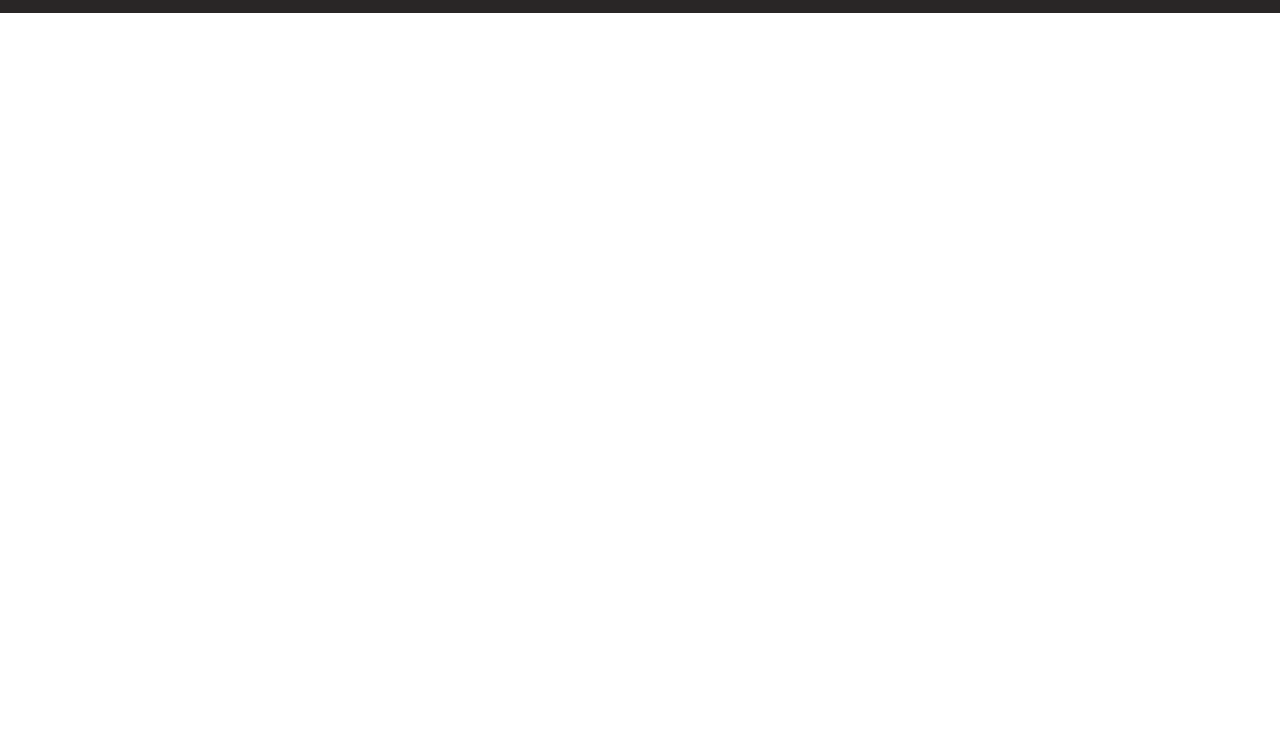
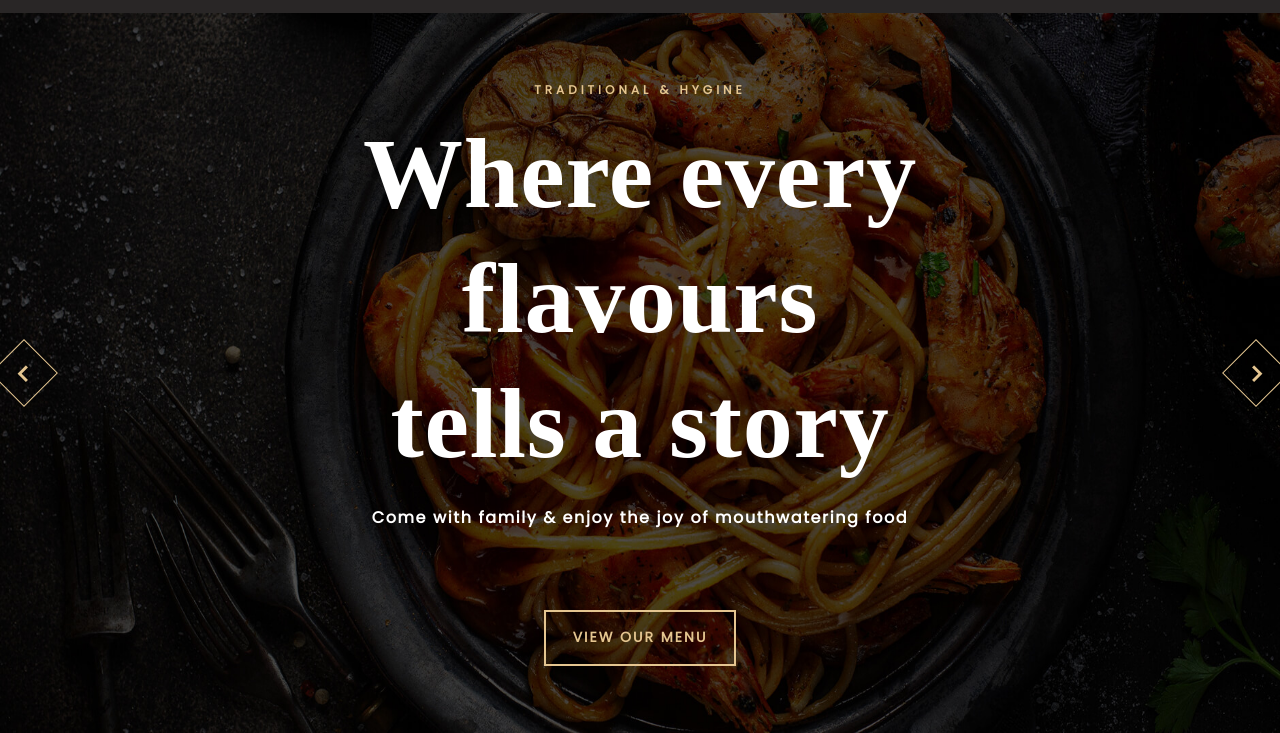
Before and after one commit to AnimeshA867/Grill-Chill, a website built with Vite: page index.html in a window 1280 px wide. Shown: the part 115-848 px from the top of the page. Before the commit the page ends 800 px from the top, so only its background shows below. Built offline with nearby package versions, Linux system fonts and the light colour scheme; a web font is replaced by a local one.

Commit message:
index.html

```diff
--- a/index.html
+++ b/index.html
@@ -85,6 +85,35 @@
     </div>
 
 
+    <!-- HERO SECTION -->
+    <div id="home" class="h-[90vh] w-full font-poppins">
+        <div class="slider h-[90vh] w-full relative flex items-center justify-center overflow-hidden">
+
+            <div class="home_container z-10 md:gap-52 justify-between flex items-center">
+
+                <button class="hidden lg:block prev_slide h-[3rem] w-[3rem] bg-none border-[1px] border-solid border-[#e4c590] p-[6px] transform rotate-45">
+                    <span> <i class='bx bx-chevron-left text-[#e4c590] justify-center text-[35px] items-center transform -rotate-45 hover:text-white hover:cursor-pointer hover:transition hover:duration-500 hover:ease-in-out'></i> </span>
+                </button>
+
+                <div class="home_contains flex flex-col items-center justify-center tracking-wider">
+                    <p class="home_top lg:text-[12px] md:text-[12px] text-[10px] tracking-[4px] font-black text-[#e4c590]">TRADITIONAL & HYGINE</p>
+                    <h1 class="home_mid lg:text-[100px] md:text-[80px] text-[40px] mt-3 leading-tight font-black font-forum text-center text-white">Where every flavours <br> tells a story</h1>
+                    <p class="home_bottom md:text-[16px] text-[10px] font-bold mt-5 mb-20 tracking-widest text-white">Come with family & enjoy the joy of mouthwatering food</p>
+                    <button class="home_menu hover:bg-[#e4c590] hover:text-black hover:transition hover:duration-500 hover:ease-in-out hover:cursor-pointer md:h-[4em] md:w-48 h-[3em] w-32 border-2 border-solid border-[#e4c590] tracking-[2px] md:text-[14px] text-[10px] font-bold text-[#e4c590]">VIEW OUR MENU</button>
+                </div>
+
+                <button class="hidden lg:block next_slide h-[3rem] w-[3rem] bg-none border-[1px] border-solid border-[#e4c590] p-[6px] transform rotate-45">
+                    <span> <i class='bx bx-chevron-right text-[#e4c590] justify-center text-[35px] items-center transform -rotate-45 hover:text-white hover:cursor-pointer transition duration-500 ease-in-out'></i> </span>
+                </button>
+            </div>
+
+            <img src="./assets/slider-1.jpg" alt="sliderImg-1" class="slide h-full w-full absolute transition duration-500 ease-in-out">
+            <img src="./assets/slider-2.jpg" alt="sliderImg-2" class="slide h-full w-full absolute transition duration-500 ease-in-out">
+            <img src="./assets/slider-3.jpg" alt="sliderImg-3" class="slide h-full w-full absolute transition duration-500 ease-in-out">
+
+        </div>
+    </div>
+
     <!-- JAVASCRIPT LINK  -->
     <script src="script.js"></script>
 
```
